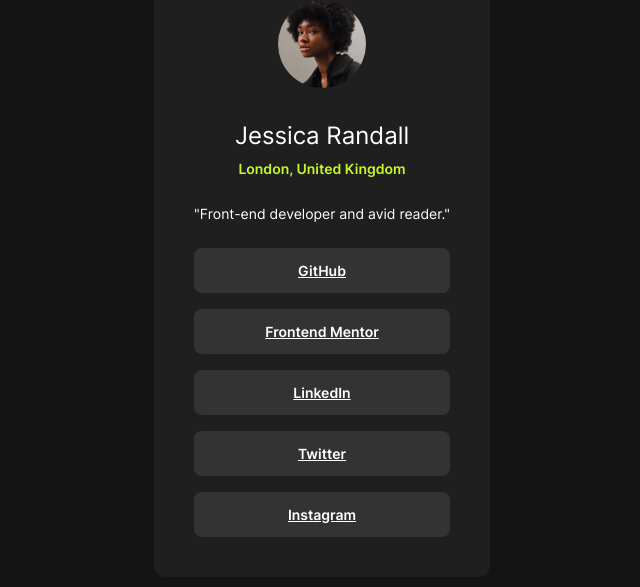
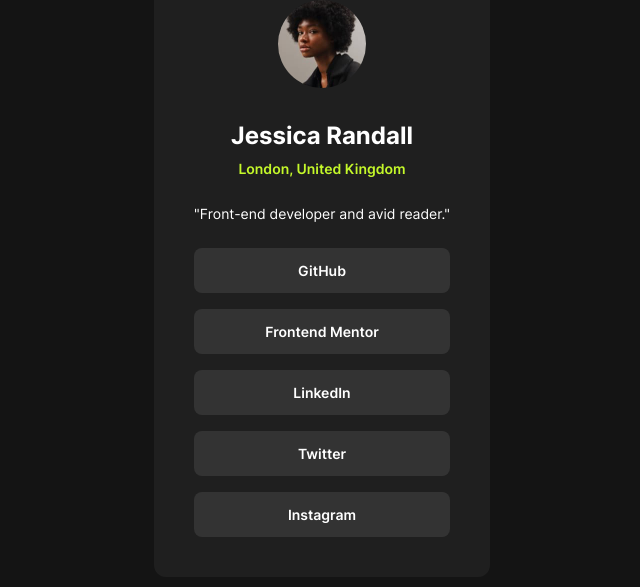
Before and after one commit to Git-DEmiGoD/social-links-profile, a plain HTML site: page index.html in a window 1280 px wide. Shown: the part 132-719 px from the top of the page, without its empty margins (318-958 px from the left). Drawn offline with Linux system fonts and the light colour scheme; files whose address does not match are found by name.

Commit message:
links text fix

```diff
--- a/styles/socialLinksProfileStyles.css
+++ b/styles/socialLinksProfileStyles.css
@@ -34,7 +34,7 @@ body {
 
 .user-name {
     font-size: var(--heading);
-    font-weight: var(--regular);
+    font-weight: var(--extra-bold);
     color: var(--white);
 }
 
@@ -51,8 +51,6 @@ body {
 }
 
 .user-social-links-container {
-    list-style: none;
-    text-decoration: none;
     display: flex; flex-direction: column; justify-content: center; align-items: center; gap: var(--space-200);
     width: 100%;
 }
@@ -67,6 +65,7 @@ body {
     border-radius: 8px;
     text-align: center;
     transition: 300ms ease-in-out;
+    text-decoration: none;
 }
 
 .link:hover {
```
